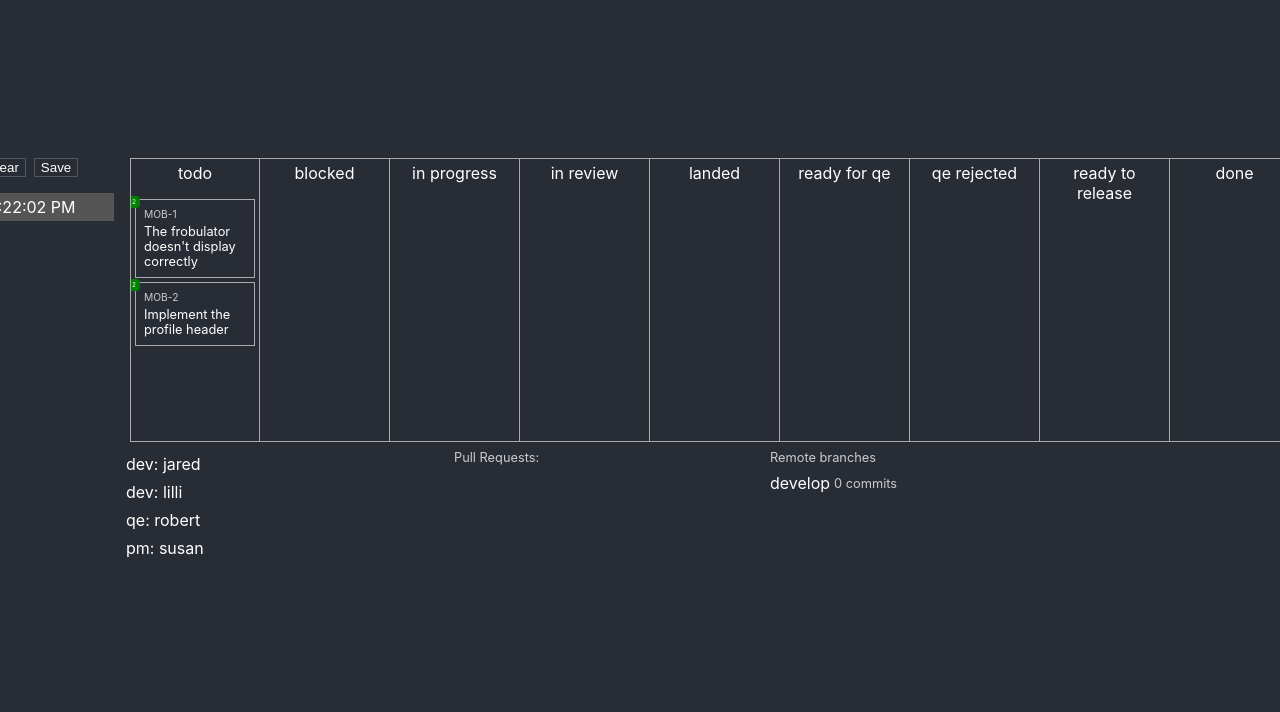
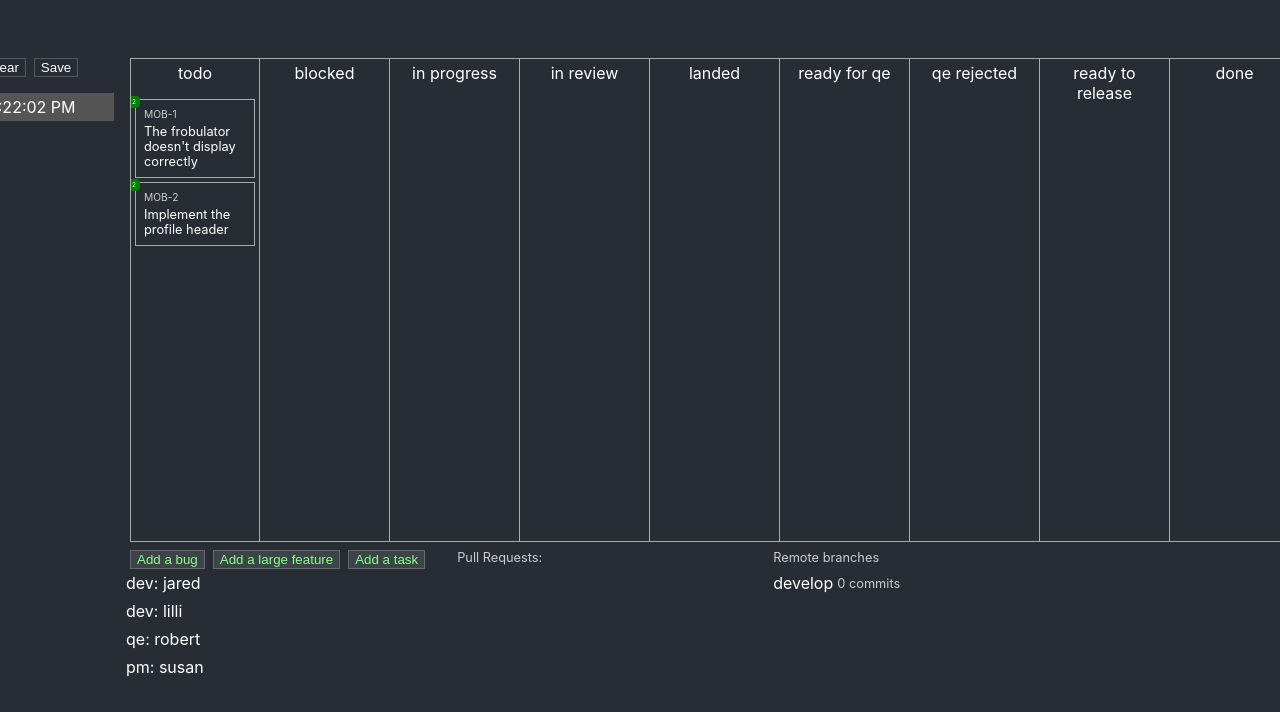
Before and after one commit to jaredly/gitflow-fix, a React app: page / in a window 1280 px wide. Shown: the top 712 px of the page. Built offline with nearby package versions, Linux system fonts and the light colour scheme.

Commit message:
creation actions n more

```diff
--- a/src/App.js
+++ b/src/App.js
@@ -13,6 +13,7 @@ import {
 import { type Action } from "./actions";
 import { ticketActions, applyTicketAction } from "./ticket-actions";
 import { branchActions, applyBranchAction } from "./branch-actions";
+import { creationActions, applyCreationAction } from "./creation-actions";
 import { ciActions, applyCiAction } from "./ci-actions";
 import { prActions, applyPrAction } from "./pr-actions";
 
@@ -90,7 +91,7 @@ function Columns({ state, setSelection, selection }) {
       style={{
         padding: "8px",
         flexDirection: "row",
-        height: 300,
+        height: 500,
       }}
     >
       {statuses.map((status, i) => (
@@ -128,7 +129,8 @@ function Columns({ state, setSelection, selection }) {
   );
 }
 
-const generalActions = (state: State): Array<Action> => ciActions(state);
+const generalActions = (state: State): Array<Action> =>
+  ciActions(state).concat(creationActions(state));
 
 const actionsForSelection = (
   state: State,
@@ -274,6 +276,24 @@ const Actor = ({
 const Actors = ({ state, actions, selection, setSelection, takeAction }) => {
   return (
     <div style={{ height: 200, minWidth: 300, overflow: "auto" }}>
+      <div style={{ flexDirection: "row", flexWrap: "wrap" }}>
+        {actions
+          .filter(a => a.type === "creation")
+          .map(action => (
+            <button
+              style={{ ...styles.actionButton, marginLeft: 8 }}
+              onClick={() =>
+                takeAction({
+                  type: "actor",
+                  who: { name: "ci", type: "ci" },
+                  action: action,
+                })
+              }
+            >
+              {action.title}
+            </button>
+          ))}
+      </div>
       {state.actors.map(actor => (
         <Actor
           setSelection={setSelection}
@@ -293,6 +313,8 @@ const reducer = (state: State, { action, who }) => {
   switch (action.type) {
     case "ticket":
       return applyTicketAction(action.id, who, action.action, state);
+    case "creation":
+      return applyCreationAction(action.action, state);
     case "branch":
       return applyBranchAction(who, action.branch, action.action, state);
     case "pr":
@@ -446,6 +468,9 @@ const PullRequests = ({
               >
                 {pr.merged ? "merged" : pr.reviewStatus}
               </div>
+              <div
+                style={{ ...styles.label, marginLeft: 8 }}
+              >{`pulls/${pr.number}`}</div>
               <ActionsBadge
                 state={state}
                 selection={{ type: "pr", pr: pr.number }}
@@ -470,28 +495,26 @@ const tabOff = (node, offset, selector = null) => {
 };
 
 const RemoteBranches = ({ state, actions, takeAction }) => {
-  const codeFreezeAction = actions.find(
-    a => a.type === "ci" && a.action === "code freeze",
-  );
-  console.log(actions);
   return (
     <div style={{ width: 300, padding: 0, marginLeft: 16 }}>
       <div style={{ ...styles.label, marginBottom: 8, flexDirection: "row" }}>
         Remote branches
-        {codeFreezeAction ? (
+        {actions.map(action =>
+          action.type === "ci" && action.action !== "build" ? (
             <button
               style={{ ...styles.actionButton, marginLeft: 8 }}
               onClick={() =>
                 takeAction({
                   type: "actor",
                   who: { name: "ci", type: "ci" },
-                action: codeFreezeAction,
+                  action: action,
                 })
               }
             >
-            {codeFreezeAction.title}
+              {action.title}
             </button>
-        ) : null}
+          ) : null,
+        )}
       </div>
       {state.remoteBranches.map(rb => (
         <div
@@ -507,7 +530,12 @@ const RemoteBranches = ({ state, actions, takeAction }) => {
           </span>
           <Strut size={8} />
           {actions
-            .filter(action => action.type === "ci" && action.branch === rb.name)
+            .filter(
+              action =>
+                action.type === "ci" &&
+                action.branch === rb.name &&
+                action.action === "build",
+            )
             .map(action => (
               <button
                 style={styles.actionButton}
--- a/src/ci-actions.js
+++ b/src/ci-actions.js
@@ -30,7 +30,9 @@ export const ciActions = (state: State): Array<Action> => {
   const actions = [];
   for (const branch of state.remoteBranches) {
     const activeTickets = branch.commits.some(
-      c => c.ticket != null && state.tickets.some(t => t.id === c.ticket),
+      c =>
+        c.ticket != null &&
+        state.tickets.some(t => t.id === c.ticket && !t.buildUrl),
     );
     if (activeTickets) {
       actions.push({
@@ -41,10 +43,25 @@ export const ciActions = (state: State): Array<Action> => {
     }
   }
   const currentReleaseBranch = releaseBranch(state.nextVersion);
+  const hasReleaseBranch = state.remoteBranches.some(
+    branch => branch.name === currentReleaseBranch,
+  );
   if (
-    !state.remoteBranches.some(
-      branch => branch.name === currentReleaseBranch,
-    ) &&
+    hasReleaseBranch &&
+    state.tickets.every(
+      ticket =>
+        ticket.targetBranch !== currentReleaseBranch ||
+        ticket.status === "ready to release",
+    )
+  ) {
+    actions.push({
+      branch: currentReleaseBranch,
+      action: "release",
+      title: "Release",
+    });
+  }
+  if (
+    !hasReleaseBranch &&
     state.tickets.some(ticket => readyForCodeFreeze(ticket, state))
   ) {
     actions.push({
@@ -63,6 +80,8 @@ const codeFreeze = (branchName: string, state: State) => {
       return {
         ...ticket,
         targetBranch: branchName,
+        fixVersion: state.nextVersion,
+        buildUrl: null,
         status: "landed",
       };
     } else {
@@ -82,6 +101,12 @@ const codeFreeze = (branchName: string, state: State) => {
   };
 };
 
+const incrVersion = v => {
+  const parts = v.split(".").map(m => parseInt(m));
+  parts[parts.length - 1] += 1;
+  return parts.map(m => m.toString()).join(".");
+};
+
 export const applyCiAction = (
   branchName: string,
   action: string,
@@ -90,6 +115,19 @@ export const applyCiAction = (
   switch (action) {
     case "code freeze":
       return codeFreeze(branchName, state);
+    case "release":
+      return {
+        ...state,
+        nextVersion: incrVersion(state.nextVersion),
+        tickets: state.tickets.map(ticket =>
+          ticket.targetBranch === branchName && hasLanded(ticket.status)
+            ? { ...ticket, status: "done" }
+            : ticket,
+        ),
+        remoteBranches: state.remoteBranches.filter(
+          branch => branch.name !== branchName,
+        ),
+      };
     case "build":
       const branch = state.remoteBranches.find(b => b.name === branchName);
       if (!branch) {
--- /dev/null
+++ b/src/creation-actions.js
@@ -0,0 +1,128 @@
+// @flow
+
+export type CreationAction = {
+  type: "creation",
+  title: string,
+  action: string,
+};
+
+import type {
+  State,
+  Ticket,
+  PullRequest,
+  Actor,
+  DevEnv,
+  LocalBranch,
+} from "./types";
+
+import type { Action } from "./actions";
+
+export const creationActions = (state: State) => {
+  return [
+    {
+      type: "creation",
+      title: "Add a bug",
+      action: "bug",
+    },
+    {
+      type: "creation",
+      title: "Add a large feature",
+      action: "feature-branch",
+    },
+    {
+      type: "creation",
+      title: "Add a task",
+      action: "task",
+    },
+  ];
+};
+
+const choose = items => items[parseInt(Math.random() * items.length)];
+
+const blank = {
+  id: 0,
+  title: "",
+  status: "todo",
+  assignee: null,
+  fixVersion: null,
+  targetBranch: null,
+  buildUrl: null,
+  pullRequest: null,
+  qeVerifiable: true,
+  type: "bug",
+};
+
+const verb = [
+  "display",
+  "collapse",
+  "open",
+  "disappear",
+  "flip",
+  "jump",
+  "run",
+];
+
+const noun = ["profile", "dropdown", "image", "search bar", "hubcap"];
+
+const adj = ["green", "new", "old", "perseus", "MAP", "SAT"];
+
+const randomTask = (id: number): Ticket => {
+  return {
+    ...blank,
+    id,
+    title: `${choose(["Update", "Create", "Expand", "Enflare"])} the ${choose(
+      adj,
+    )} ${choose(noun)}`,
+    type: "bug",
+  };
+};
+
+const randomIssue = (id: number): Ticket => {
+  return {
+    ...blank,
+    id,
+    title: `The ${choose(noun)} doesn't ${choose(verb)} correctly`,
+    type: "bug",
+  };
+};
+
+const randomFeatureBranch = (id: number) => {
+  const tickets = [];
+  const featureName = `${choose(adj)}-${choose(noun)}`;
+  const branchName = `feature/${featureName}`;
+  const num = (Math.random() * 3 + 3) | 0;
+  for (let i = 0; i < num; i++) {
+    tickets.push({
+      ...randomTask(id + i),
+      targetBranch: branchName,
+      qeVerifiable: false,
+    });
+  }
+  const branch = { name: branchName, commits: [] };
+  return { tickets, branch };
+};
+
+export const applyCreationAction = (action: string, state: State): State => {
+  const nextTicketNum =
+    state.tickets.reduce((max, t) => Math.max(max, t.id), 0) + 1;
+  switch (action) {
+    case "task":
+      return {
+        ...state,
+        tickets: state.tickets.concat([randomTask(nextTicketNum)]),
+      };
+    case "bug":
+      return {
+        ...state,
+        tickets: state.tickets.concat([randomIssue(nextTicketNum)]),
+      };
+    case "feature-branch":
+      const { tickets, branch } = randomFeatureBranch(nextTicketNum);
+      return {
+        ...state,
+        tickets: state.tickets.concat(tickets),
+        remoteBranches: state.remoteBranches.concat([branch]),
+      };
+  }
+  return state;
+};
--- a/src/pr-actions.js
+++ b/src/pr-actions.js
@@ -80,7 +80,7 @@ export const applyPrAction = (
               t.id === pr.ticket
                 ? {
                     ...t,
-                    status: "landed",
+                    status: t.qeVerifiable ? "landed" : "ready to release",
                     targetBranch: pr.base,
                   }
                 : t,
--- a/src/ticket-actions.js
+++ b/src/ticket-actions.js
@@ -8,6 +8,7 @@ import type {
   LocalBranch,
 } from "./types";
 import type { Action } from "./actions";
+import { releaseBranch } from "./ci-actions";
 
 export type TicketAction = {
   title: string,
@@ -95,8 +96,8 @@ export const applyTicketAction = (
               ticket: id,
               pr: null,
               name: "MOB-" + id,
-              upstream: "develop",
-              parent: "develop",
+              upstream: ticket.targetBranch || "develop",
+              parent: ticket.targetBranch || "develop",
             },
           ]),
         },
@@ -110,6 +111,8 @@ export const applyTicketAction = (
         {
           ...ticket,
           status: "in progress",
+          buildUrl: null,
+          pr: null,
           assignee: who.name,
         },
       );
@@ -132,8 +135,12 @@ export const applyTicketAction = (
                         ticket: id,
                         pr: null,
                         name: "MOB-" + id,
-                        upstream: "develop",
-                        parent: "develop",
+                        upstream:
+                          ticket.targetBranch ||
+                          baseBranch(ticket.fixVersion, state),
+                        parent:
+                          ticket.targetBranch ||
+                          baseBranch(ticket.fixVersion, state),
                       },
                     ]),
                   },
@@ -151,3 +158,14 @@ export const applyTicketAction = (
   console.log("action not recongized");
   return state;
 };
+
+const baseBranch = (fixVersion, state) => {
+  if (!fixVersion) {
+    return "develop";
+  }
+  const branch = releaseBranch(fixVersion);
+  if (state.remoteBranches.some(b => b.name === branch)) {
+    return branch;
+  }
+  return "develop";
+};
```
Also changed, not shown: src/actions.js (+7 -1 lines), 1 other file (tests, documents, lock files or other folders). Lines whose indentation alone changed are shown as unchanged.
